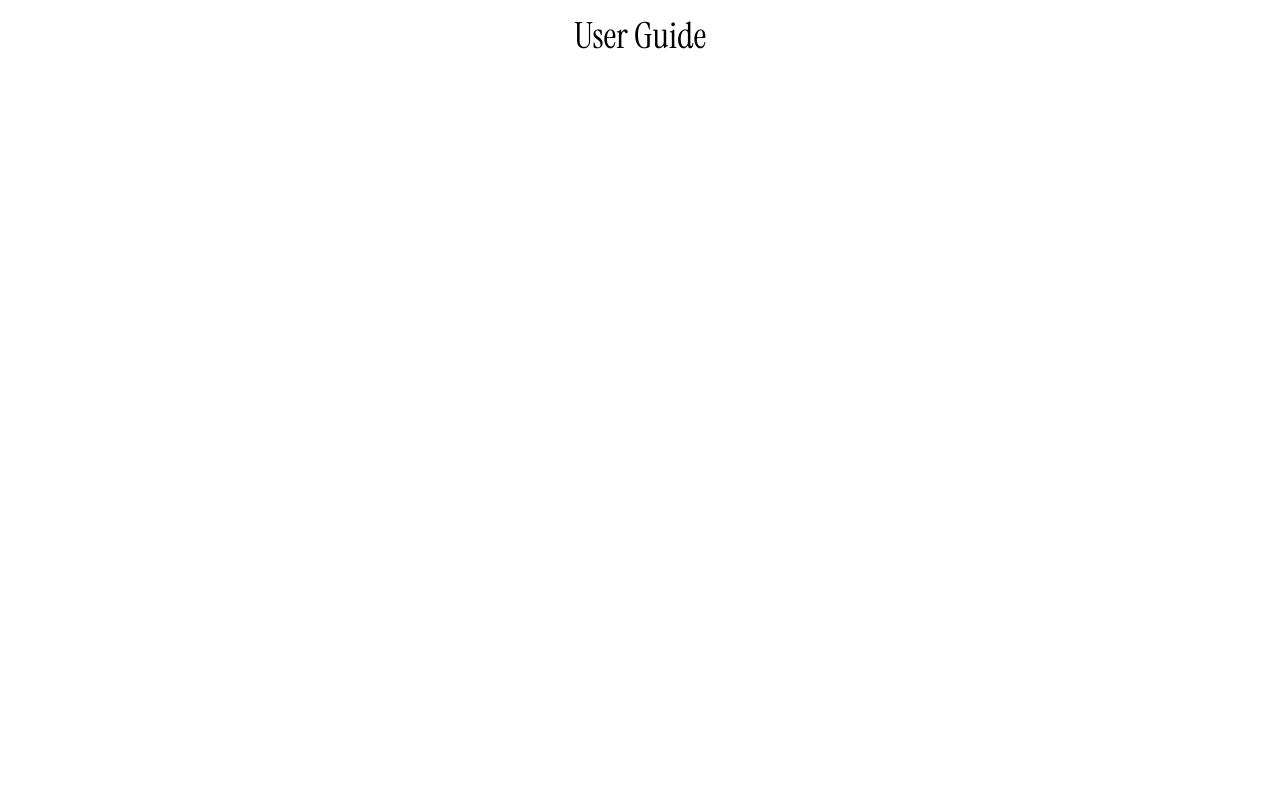
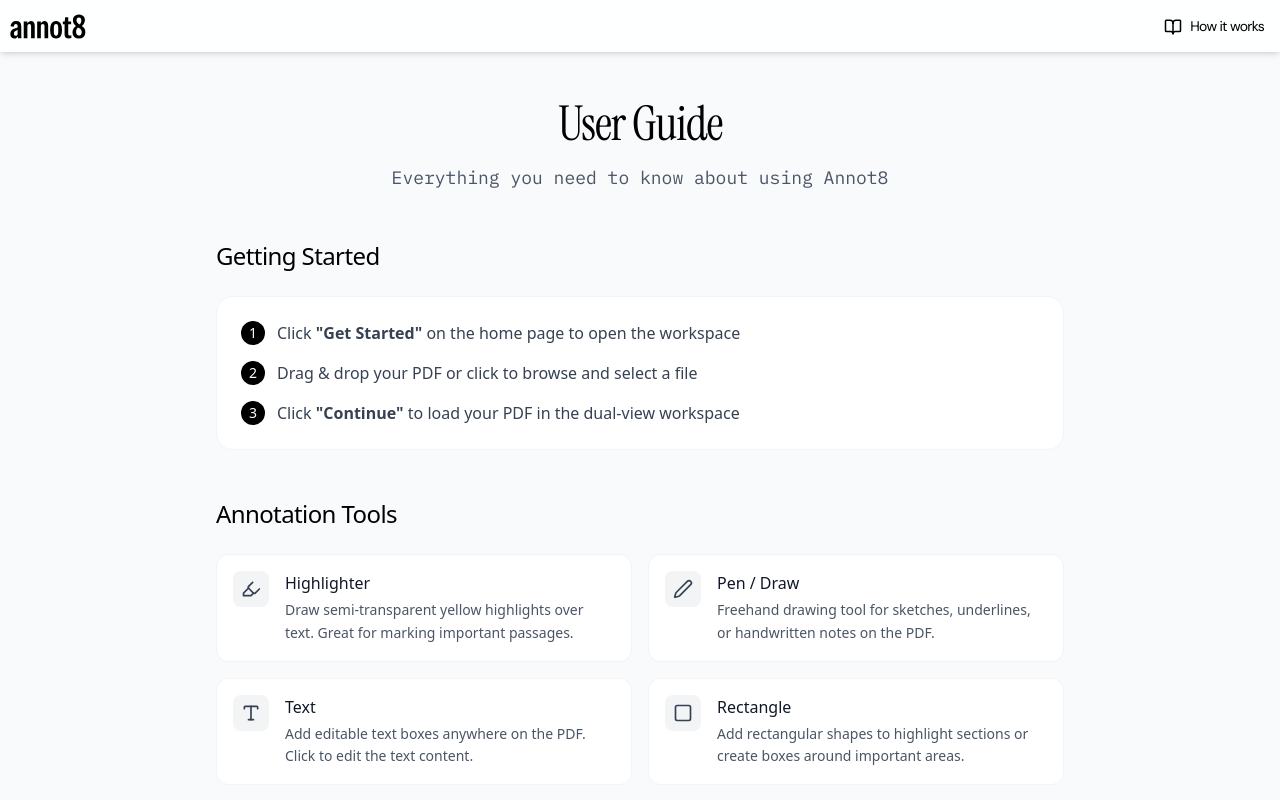
Before and after one commit to ss1ngh/annot8, a Next.js app: page /guide in a window 1280 px wide. Shown: the top 800 px of the page. Built offline with nearby package versions, Linux system fonts and the light colour scheme.

Commit message:
feat: add user guide page

```diff
--- a/app/guide/page.tsx
+++ b/app/guide/page.tsx
@@ -1,12 +1,234 @@
+'use client'
+
 import Navbar from '@/components/landing/Navbar'
-import React from 'react'
+import {
+  Pen,
+  Highlighter,
+  Type,
+  Square,
+  Circle,
+  ZoomIn,
+  ZoomOut,
+  RotateCw,
+  Download,
+  FileText,
+  FileCode,
+  Upload,
+  Edit3,
+  Eye,
+  ArrowLeft,
+  ArrowRight,
+  Pencil
+} from 'lucide-react'
+import Link from 'next/link'
 
-const guide = () => {
+const FeatureCard = ({
+  icon: Icon,
+  title,
+  description
+}: {
+  icon: React.ElementType;
+  title: string;
+  description: string;
+}) => (
+  <div className="flex items-start gap-4 p-4 rounded-xl bg-white border border-gray-100 hover:border-gray-200 hover:shadow-sm transition-all">
+    <div className="p-2 bg-gray-100 rounded-lg">
+      <Icon size={20} className="text-gray-700" />
+    </div>
+    <div>
+      <h3 className="font-medium text-gray-900 mb-1">{title}</h3>
+      <p className="text-sm text-gray-600 leading-relaxed">{description}</p>
+    </div>
+  </div>
+)
+
+const GuidePage = () => {
   return (
-    <div className='text-4xl text-center py-4 font-instrument-serif font-extralight'>
-        User Guide
+    <div className="min-h-screen bg-gray-50">
+      <Navbar />
+
+      {/* Header */}
+      <div className="max-w-4xl mx-auto px-6 py-12 text-center">
+        <h1 className="text-4xl md:text-5xl font-instrument-serif font-extralight text-black tracking-tight mb-4">
+          User Guide
+        </h1>
+        <p className="text-gray-600 text-lg font-ibm-plex-mono">
+          Everything you need to know about using Annot8
+        </p>
+      </div>
+
+      {/* Content */}
+      <div className="max-w-4xl mx-auto px-6 pb-16 space-y-12">
+
+        {/* Getting Started */}
+        <section>
+          <h2 className="text-2xl font-medium text-black mb-6 tracking-tight">Getting Started</h2>
+          <div className="bg-white rounded-2xl border border-gray-100 p-6">
+            <ol className="space-y-4 text-gray-700">
+              <li className="flex gap-3">
+                <span className="flex-shrink-0 w-6 h-6 bg-black text-white rounded-full flex items-center justify-center text-sm font-medium">1</span>
+                <span>Click <strong>"Get Started"</strong> on the home page to open the workspace</span>
+              </li>
+              <li className="flex gap-3">
+                <span className="flex-shrink-0 w-6 h-6 bg-black text-white rounded-full flex items-center justify-center text-sm font-medium">2</span>
+                <span>Drag & drop your PDF or click to browse and select a file</span>
+              </li>
+              <li className="flex gap-3">
+                <span className="flex-shrink-0 w-6 h-6 bg-black text-white rounded-full flex items-center justify-center text-sm font-medium">3</span>
+                <span>Click <strong>"Continue"</strong> to load your PDF in the dual-view workspace</span>
+              </li>
+            </ol>
+          </div>
+        </section>
+
+        {/* Annotation Tools */}
+        <section>
+          <h2 className="text-2xl font-medium text-black mb-6 tracking-tight">Annotation Tools</h2>
+          <div className="grid gap-4 md:grid-cols-2">
+            <FeatureCard
+              icon={Highlighter}
+              title="Highlighter"
+              description="Draw semi-transparent yellow highlights over text. Great for marking important passages."
+            />
+            <FeatureCard
+              icon={Pen}
+              title="Pen / Draw"
+              description="Freehand drawing tool for sketches, underlines, or handwritten notes on the PDF."
+            />
+            <FeatureCard
+              icon={Type}
+              title="Text"
+              description="Add editable text boxes anywhere on the PDF. Click to edit the text content."
+            />
+            <FeatureCard
+              icon={Square}
+              title="Rectangle"
+              description="Add rectangular shapes to highlight sections or create boxes around important areas."
+            />
+            <FeatureCard
+              icon={Circle}
+              title="Circle"
+              description="Add circular/elliptical shapes to draw attention to specific content."
+            />
+          </div>
+          <p className="mt-4 text-sm text-gray-500 bg-gray-100 rounded-lg p-3">
+            💡 <strong>Tip:</strong> Shapes appear at the center of the canvas. Click and drag to move or resize them. Click anywhere else to deselect.
+          </p>
+        </section>
+
+        {/* Navigation & View Controls */}
+        <section>
+          <h2 className="text-2xl font-medium text-black mb-6 tracking-tight">Navigation & View</h2>
+          <div className="grid gap-4 md:grid-cols-2">
+            <FeatureCard
+              icon={ArrowLeft}
+              title="Page Navigation"
+              description="Use the < and > arrows in the toolbar to move between pages. Page number shows in the center."
+            />
+            <FeatureCard
+              icon={ZoomIn}
+              title="Zoom In / Out"
+              description="Increase or decrease the PDF zoom level. Annotations scale proportionally with the document."
+            />
+            <FeatureCard
+              icon={RotateCw}
+              title="Rotate"
+              description="Rotate the PDF by 90 degrees. Useful for landscape documents or scanned pages."
+            />
+            <FeatureCard
+              icon={Download}
+              title="Download"
+              description="Download the PDF with your annotations embedded in the document."
+            />
+          </div>
+        </section>
+
+        {/* Notes Panel */}
+        <section>
+          <h2 className="text-2xl font-medium text-black mb-6 tracking-tight">Notes Panel</h2>
+          <div className="bg-white rounded-2xl border border-gray-100 p-6 space-y-6">
+            <div>
+              <h3 className="font-medium text-gray-900 mb-2">Writing Notes</h3>
+              <p className="text-gray-600 text-sm leading-relaxed">
+                The notes panel on the right side supports Markdown formatting:
+              </p>
+              <ul className="mt-2 text-sm text-gray-600 space-y-1 ml-4">
+                <li><code className="bg-gray-100 px-1 rounded"># Heading 1</code>, <code className="bg-gray-100 px-1 rounded">## Heading 2</code>, <code className="bg-gray-100 px-1 rounded">### Heading 3</code></li>
+                <li><code className="bg-gray-100 px-1 rounded">**bold text**</code> and <code className="bg-gray-100 px-1 rounded">*italic text*</code></li>
+                <li><code className="bg-gray-100 px-1 rounded">- List items</code></li>
+              </ul>
+            </div>
+
+            <div>
+              <h3 className="font-medium text-gray-900 mb-2">Page Links</h3>
+              <p className="text-gray-600 text-sm leading-relaxed">
+                Type <code className="bg-blue-50 text-blue-700 px-2 py-0.5 rounded">[page:X]</code> to create a clickable link to page X.
+                In preview mode, clicking it will jump to that page. Use the <strong>"+ Page"</strong> button to quickly insert a link to the current page.
+              </p>
+            </div>
+
+            <div className="grid gap-4 md:grid-cols-2">
+              <FeatureCard
+                icon={Edit3}
+                title="Edit Mode"
+                description="Write and edit your notes in plain text/Markdown format."
+              />
+              <FeatureCard
+                icon={Eye}
+                title="Preview Mode"
+                description="See your notes rendered with formatting and clickable page links."
+              />
+              <FeatureCard
+                icon={Upload}
+                title="Load Notes"
+                description="Import existing notes from a .md or .txt file."
+              />
+              <FeatureCard
+                icon={FileCode}
+                title="Save as Markdown"
+                description="Download your notes as a .md file for use in other apps."
+              />
+            </div>
+          </div>
+        </section>
+
+        {/* Tips */}
+        <section>
+          <h2 className="text-2xl font-medium text-black mb-6 tracking-tight">Pro Tips</h2>
+          <div className="bg-white border border-gray-200 rounded-2xl p-6">
+            <ul className="space-y-3 text-sm text-gray-700">
+              <li className="flex gap-2">
+                <span>✨</span>
+                <span>Your annotations and notes are saved per page — they'll persist when you navigate between pages</span>
+              </li>
+              <li className="flex gap-2">
+                <span>🎯</span>
+                <span>Click on any shape or drawing to select it, then drag to move or use handles to resize</span>
+              </li>
+              <li className="flex gap-2">
+                <span>📝</span>
+                <span>Use <strong>[page:1]</strong> syntax in notes to create quick navigation links to specific pages</span>
+              </li>
+              <li className="flex gap-2">
+                <span>💾</span>
+                <span>Export your notes as Markdown to use in Notion, Obsidian, or any other note-taking app</span>
+              </li>
+            </ul>
+          </div>
+        </section>
+
+        {/* CTA */}
+        <div className="text-center pt-8">
+          <Link
+            href="/workspace"
+            className="inline-flex items-center gap-2 bg-black text-white rounded-3xl px-8 py-3 hover:scale-95 transition-transform font-ibm-plex-mono"
+          >
+            Get Started
+          </Link>
+        </div>
+      </div>
     </div>
   )
 }
 
-export default guide
+export default GuidePage
```
